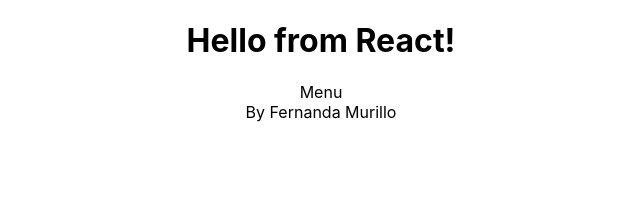
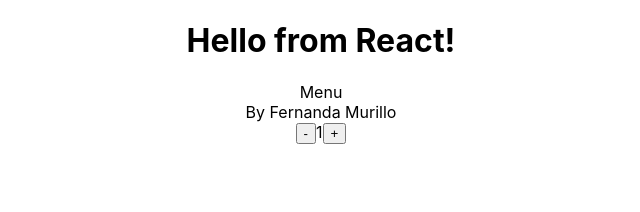
Before and after one commit to mariafernandamurillo/fersstore, a React (Create React App) app: page / in a window 1280 px wide. Shown: the top 212 px of the page, without its empty margins (319-959 px from the left). Built offline with nearby package versions, Linux system fonts and the light colour scheme.

Commit message:
Test 107

```diff
--- a/src/App.js
+++ b/src/App.js
@@ -2,6 +2,7 @@ import './App.css';
 import Footer from './component/footer';
 import Navbar from './component/navbar'; /*It is imported because the
 export default line at the bottom of the navbar.jsx*/
+import QuantityPicker from './component/quantityPicker';
 
 function App() {
   return (
@@ -9,6 +10,7 @@ function App() {
       <h1>Hello from React!</h1>
       <Navbar></Navbar>
       <Footer></Footer>
+      <QuantityPicker></QuantityPicker>
     </div>
   );
 }
```
Also changed, not shown: src/component/footer.css (added), src/component/navbar.css (added), src/component/product.css (added), src/component/product.jsx (added), src/component/quantityPicker.css (added), src/dataServices/dataService.js (added), src/pages/catalog.css (added), src/pages/catalog.jsx (added).
